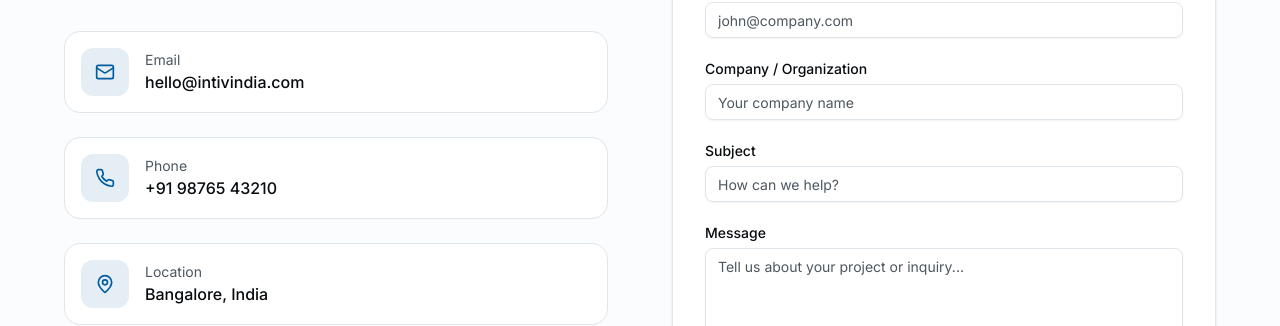
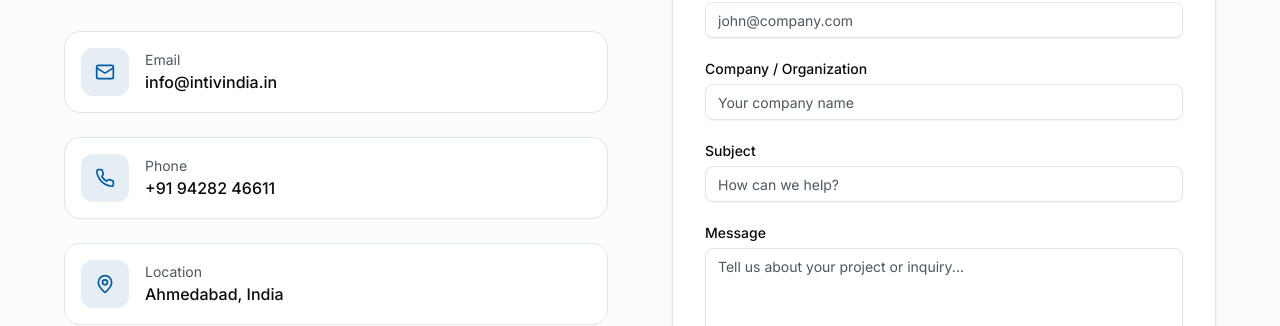
Before and after one commit to mokshgandhi/Intiv-India-Website, a Next.js app: page /contact in a window 1280 px wide. Shown: the part 626-952 px from the top of the page. Built offline with nearby package versions, Linux system fonts and the light colour scheme.

Commit message:
Update contact information details

```diff
--- a/app/contact/page.tsx
+++ b/app/contact/page.tsx
@@ -15,19 +15,19 @@ const contactInfo = [
   {
     icon: Mail,
     label: "Email",
-    value: "hello@intivindia.com",
-    href: "mailto:hello@intivindia.com"
+    value: "info@intivindia.in",
+    href: "mailto:info@intivindia.in"
   },
   {
     icon: Phone,
     label: "Phone",
-    value: "+91 98765 43210",
-    href: "tel:+919876543210"
+    value: "+91 94282 46611",
+    href: "tel:+919428246611"
   },
   {
     icon: MapPin,
     label: "Location",
-    value: "Bangalore, India",
+    value: "Ahmedabad, India",
     href: "#"
   }
 ]
```
